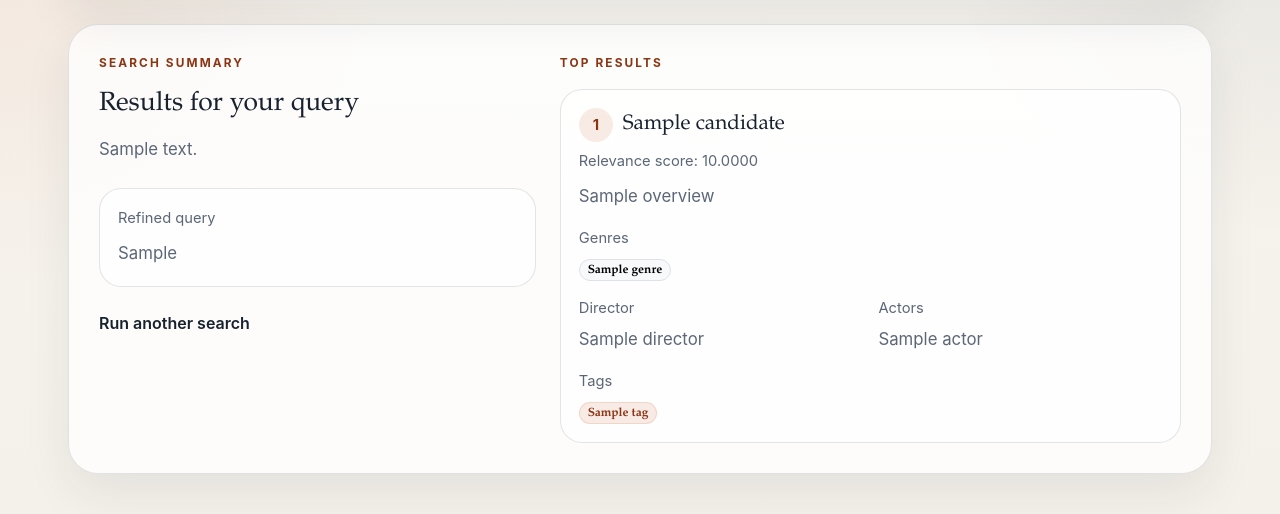
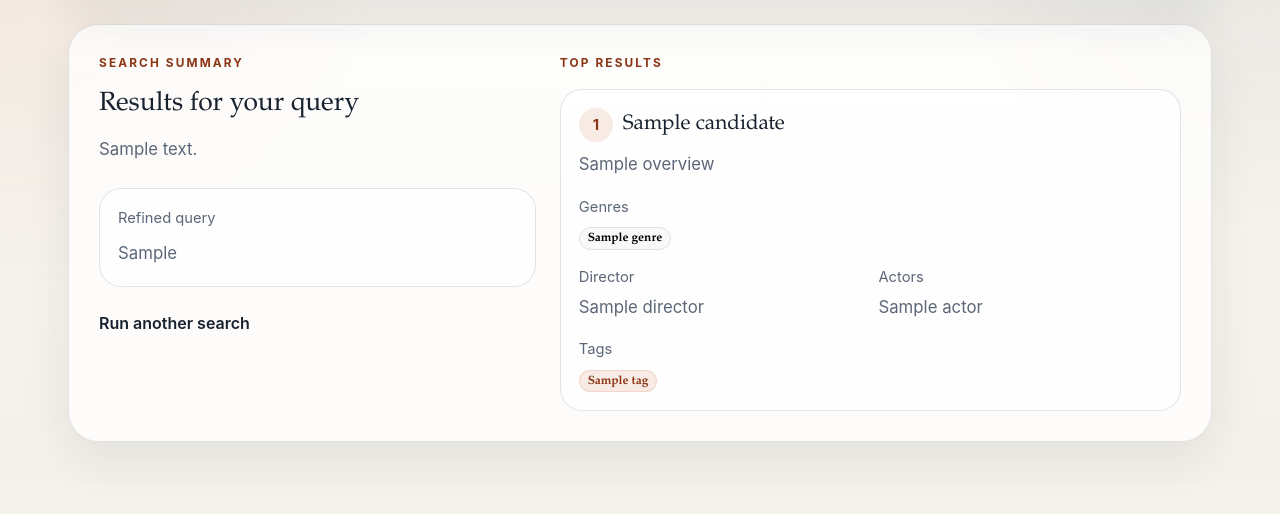
Before and after one commit to maxwellyin/cineseek-semantic-search, a FastAPI app: template apps/demo/templates/outcome.j2 in a window 1280 px wide. Shown: the part 104-618 px from the top of the page. Run offline with FastAPI, Linux system fonts and the light colour scheme; the template is opened without the code that fills it: most values are stand-ins (such as "Sample title", 1, 10 or a date in 2020).

Commit message:
refactor: remove relevance score display from candidate results

```diff
--- a/apps/demo/templates/outcome.j2
+++ b/apps/demo/templates/outcome.j2
@@ -44,10 +44,6 @@
           <div class="d-flex align-items-center mb-2">
             <span class="result-rank">{{ loop.index }}</span>
             <h2 class="result-title">{{ candidate.title }}</h2>
-          </div>
-
-          <div class="mini-label mb-2">
-            Relevance score: {{ "%.4f"|format(candidate.score) }}
           </div>
 
           {% set info = candidate.structured %}
```
